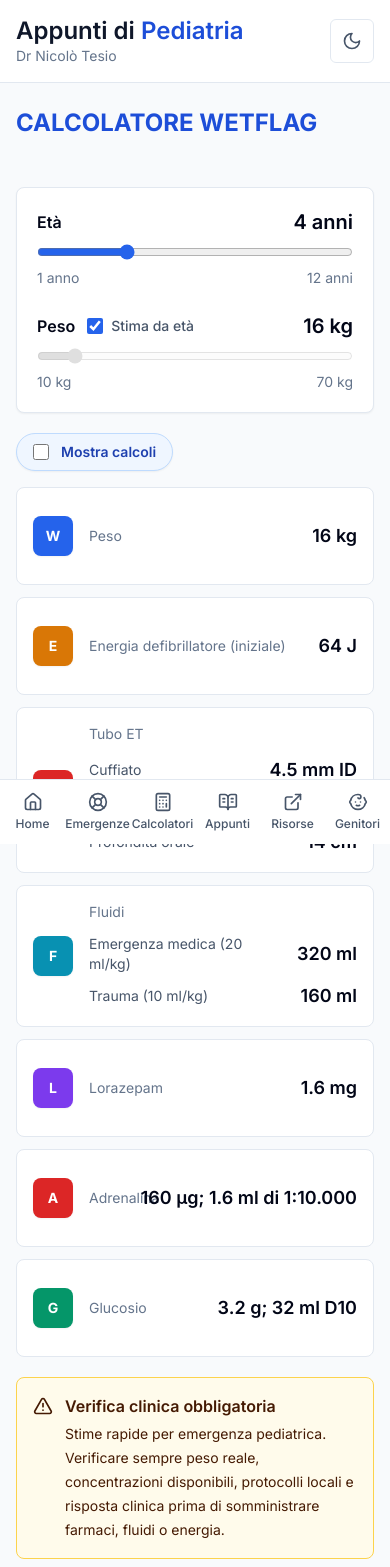
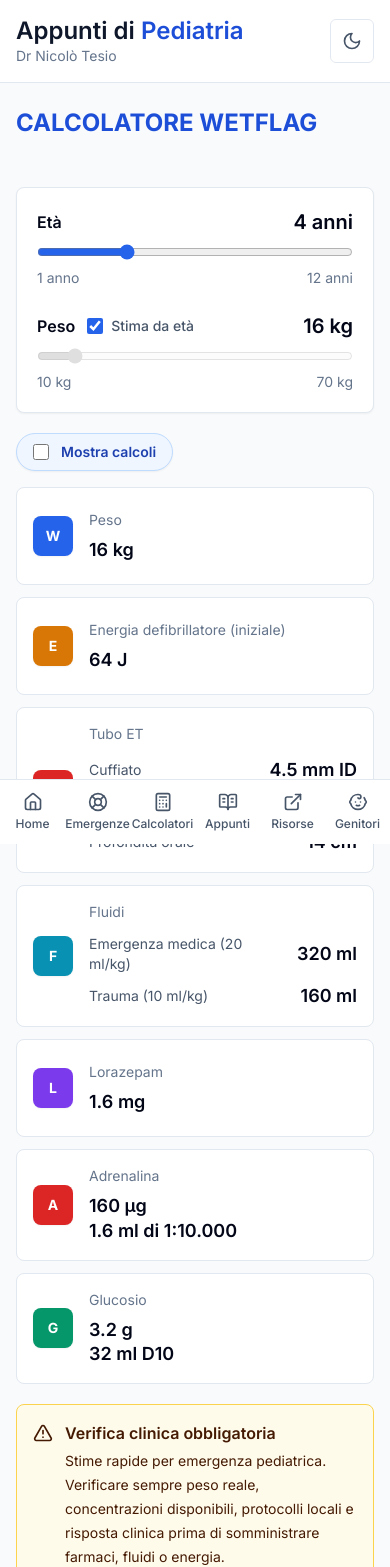
Before and after one commit to nicolotesio/app-pediatria, a Next.js app: page /emergenze/wetflag in a window 390 px wide. Shown: the top 1567 px of the page. Built offline with nearby package versions, Linux system fonts and the light colour scheme.

Commit message:
Prevent WETFLAG value overlap on mobile

```diff
--- a/components/calculators/WetflagCalculator.tsx
+++ b/components/calculators/WetflagCalculator.tsx
@@ -115,6 +115,7 @@ export function WetflagCalculator() {
                 tone="red"
                 label="Adrenalina"
                 value={`${result.adrenaline.micrograms} µg; ${result.adrenaline.mlOfOneInTenThousand} ml di 1:10.000`}
+                valueParts={[`${result.adrenaline.micrograms} µg`, `${result.adrenaline.mlOfOneInTenThousand} ml di 1:10.000`]}
                 calculation={`10 µg/kg x ${result.estimatedWeightKg} kg = ${result.adrenaline.micrograms} µg; 0,1 ml/kg x ${result.estimatedWeightKg} kg = ${result.adrenaline.mlOfOneInTenThousand} ml; Da ripetere ogni 3-5 minuti.`}
                 showCalculation={showCalculations}
               />
@@ -123,6 +124,7 @@ export function WetflagCalculator() {
                 tone="green"
                 label="Glucosio"
                 value={`${result.glucose.grams} g; ${result.glucose.d10Ml} ml D10`}
+                valueParts={[`${result.glucose.grams} g`, `${result.glucose.d10Ml} ml D10`]}
                 calculation={`2 ml/kg x ${result.estimatedWeightKg} kg = ${result.glucose.d10Ml} ml D10; ${result.glucose.d10Ml} ml x 0,1 g/ml = ${result.glucose.grams} g`}
                 showCalculation={showCalculations}
               />
@@ -137,6 +139,7 @@ export function WetflagCalculator() {
 function ResultItem({
   label,
   value,
+  valueParts,
   calculation,
   showCalculation,
   initial,
@@ -145,6 +148,7 @@ function ResultItem({
 }: {
   label: string;
   value?: string;
+  valueParts?: string[];
   calculation?: string;
   showCalculation?: boolean;
   initial?: string;
@@ -169,9 +173,18 @@ function ResultItem({
               </dd>
             </div>
           ) : (
-            <div className="grid grid-cols-[minmax(0,1fr)_auto] items-center gap-4">
+            <div className="grid items-center gap-2 sm:grid-cols-[minmax(0,1fr)_auto] sm:gap-4">
               <dt className="text-sm text-slate-500 dark:text-slate-400">{label}</dt>
-              <dd className="text-right text-lg font-semibold text-slate-950 dark:text-white">{value}</dd>
+              <dd className="text-left text-lg font-semibold leading-snug text-slate-950 sm:text-right dark:text-white">
+                {valueParts
+                  ? valueParts.map((part) => (
+                      <span key={part} className="block sm:inline">
+                        {part}
+                        {part !== valueParts[valueParts.length - 1] ? <span className="hidden sm:inline">; </span> : null}
+                      </span>
+                    ))
+                  : value}
+              </dd>
             </div>
           )}
         </div>
```
